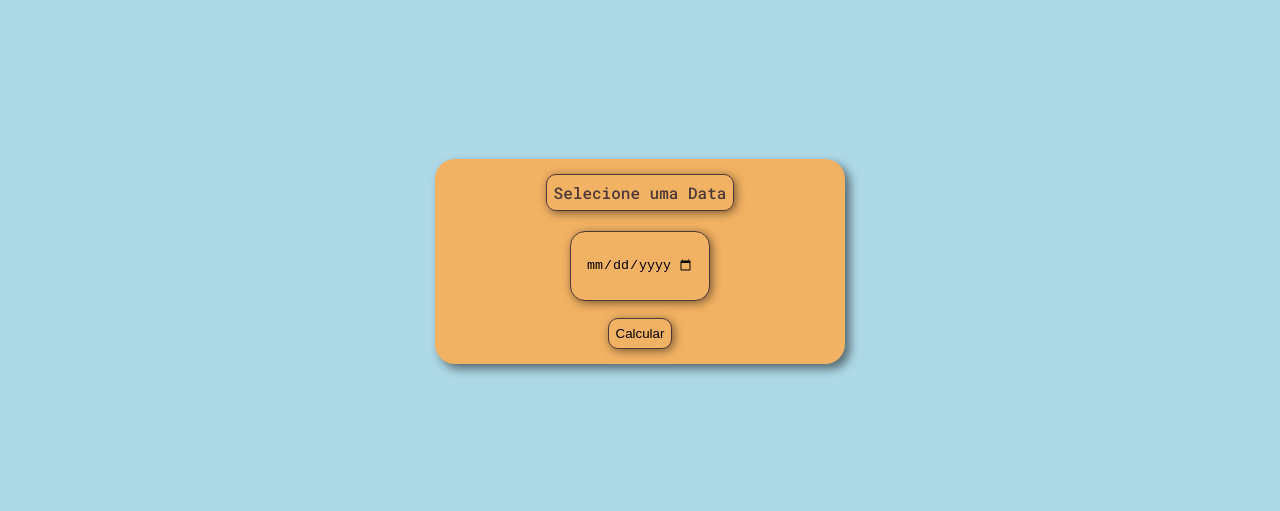
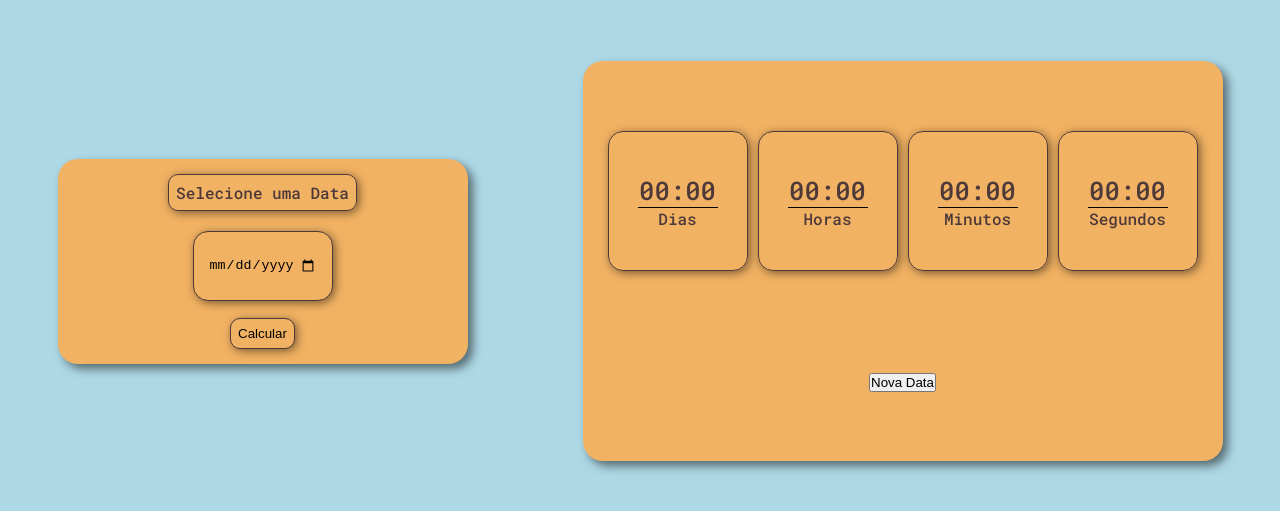
Before and after one commit to AlexJr22/Countdown-Timer, a plain HTML site: page index.html in a window 1280 px wide. Shown: the part 139-650 px from the top of the page. Drawn offline with Linux system fonts and the light colour scheme.

Commit message:
ajutando o containerTempo

```diff
--- a/css/containerTempo.css
+++ b/css/containerTempo.css
@@ -3,11 +3,12 @@
 
   width: 50%;
   height: 50%;
-  display: none;
+  display: flex;
 
   margin-inline: auto;
   padding: 20px;
 
+  flex-direction: column;
   justify-content: space-around;
   align-items: center;
 
@@ -19,6 +20,12 @@
 #containerTempo:hover {
   transition: .3s;
   transform: scale(1.1);
+}
+
+#relogios {
+  display: flex;
+  width: 100%;
+  justify-content: space-around;
 }
 
 .relogio {
```
